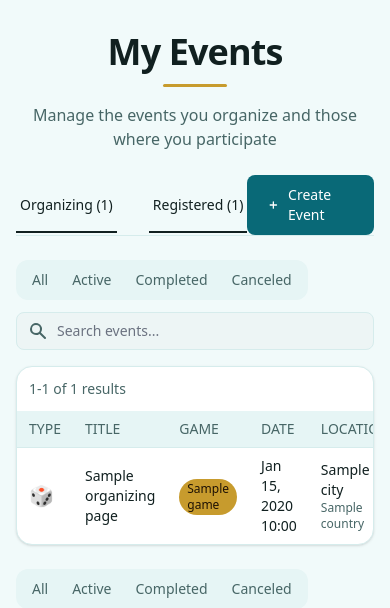
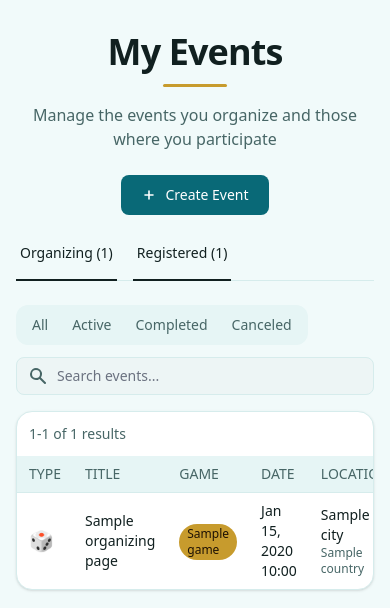
Before and after one commit to N3t0n/tabula-belli, a Django app: template src/apps/events/templates/events/my_events.html in a window 390 px wide. Shown: the part 64-672 px from the top of the page. Run offline with Django 5.2, Linux system fonts and the light colour scheme; the template is opened without the code that fills it: most values are stand-ins (such as "Sample title", 1, 10 or a date in 2020); style sheets or scripts are compiled from the project's sources; some libraries are stand-ins or nearby versions.

Commit message:
Improve responsive My Events header

```diff
--- a/src/apps/events/templates/events/my_events.html
+++ b/src/apps/events/templates/events/my_events.html
@@ -21,8 +21,8 @@
         class="mb-6"
     >
         {# Tab Buttons + Create Button #}
-        <div class="border-b border-border flex items-center justify-between">
-            <nav class="-mb-px flex space-x-8" aria-label="Tabs">
+        <div class="border-b border-border flex flex-col items-stretch gap-3 sm:flex-row sm:items-center sm:justify-between sm:gap-4">
+            <nav class="order-2 -mb-px flex gap-4 sm:order-1 sm:gap-8" aria-label="Tabs">
                 {# Organizing Tab #}
                 <a
                     href="?tab=organizing"
@@ -49,7 +49,7 @@
             </nav>
 
             <a href="{% url 'my_events:create' %}"
-               class="inline-flex items-center justify-center rounded-lg bg-primary-700 px-5 py-2.5 text-sm font-medium text-white hover:bg-primary-800 focus:outline-none focus:ring-4 focus:ring-primary-300 dark:bg-primary-600 dark:hover:bg-primary-700 dark:focus:ring-primary-800 transition-colors cursor-pointer">
+               class="order-1 self-center shrink-0 inline-flex items-center justify-center rounded-lg bg-primary-700 px-5 py-2.5 text-sm font-medium text-white hover:bg-primary-800 focus:outline-none focus:ring-4 focus:ring-primary-300 dark:bg-primary-600 dark:hover:bg-primary-700 dark:focus:ring-primary-800 transition-colors cursor-pointer sm:order-2 sm:self-auto">
                 <svg class="w-4 h-4 mr-2" fill="none" stroke="currentColor" viewBox="0 0 20 20">
                     <path stroke-linecap="round" stroke-linejoin="round" stroke-width="2" d="M10 5v10m-5-5h10"/>
                 </svg>
```
